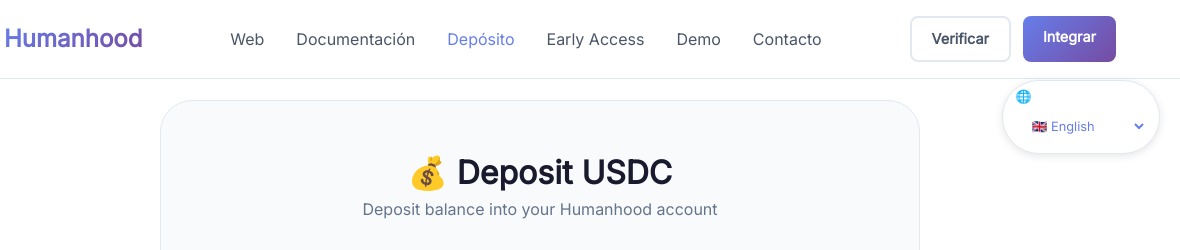
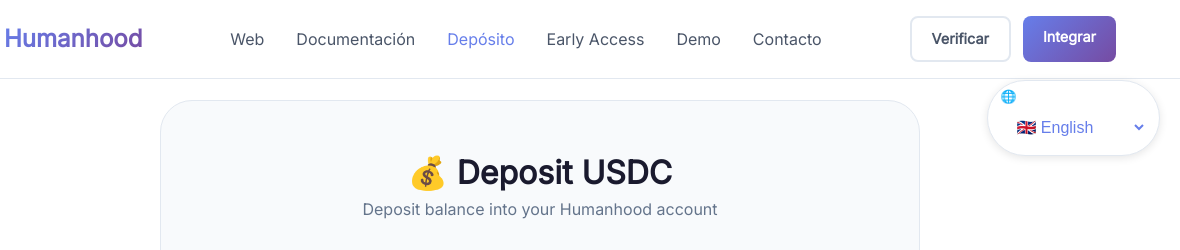
Before and after one commit to sokardark-bot/humanhood-v2, a website: page frontend/deposit.html in a window 1280 px wide. Shown: the top 250 px of the page, 100-1280 px from the left. Drawn offline with Linux system fonts and the light colour scheme.

Commit message:
fix: deposit.html con exactamente el mismo CSS que early-access.html

```diff
--- a/frontend/deposit.html
+++ b/frontend/deposit.html
@@ -33,30 +33,8 @@
         .mobile-menu-cta { display: flex; flex-direction: column; gap: 12px; margin-top: 20px; }
         .mobile-menu-cta .btn { text-align: center; }
 
-        /* LANGUAGE SELECTOR - FORZADO */
-        .language-selector {
-            position: fixed !important;
-            top: 80px !important;
-            right: 20px !important;
-            z-index: 9999 !important;
-            background: white !important;
-            border-radius: 50px !important;
-            padding: 6px 12px !important;
-            box-shadow: 0 2px 8px rgba(0,0,0,0.1) !important;
-            font-size: 0.8rem !important;
-            font-family: 'Inter', sans-serif !important;
-            border: 1px solid #e2e8f0 !important;
-        }
-        .language-selector select {
-            background: transparent !important;
-            border: none !important;
-            color: #667eea !important;
-            font-weight: 500 !important;
-            cursor: pointer !important;
-            outline: none !important;
-            font-family: 'Inter', sans-serif !important;
-            font-size: 0.8rem !important;
-        }
+        .language-selector { position: fixed; top: 80px; right: 20px; z-index: 1001; background: white; border-radius: 50px; padding: 6px 12px; box-shadow: 0 2px 8px rgba(0,0,0,0.1); font-size: 0.8rem; border: 1px solid #e2e8f0; }
+        .language-selector select { background: transparent; border: none; color: #667eea; font-weight: 500; cursor: pointer; outline: none; }
 
         .btn { display: inline-block; padding: 10px 20px; border-radius: 8px; text-decoration: none; font-weight: 600; transition: all 0.3s; cursor: pointer; border: none; font-size: 0.9rem; }
         .btn-primary { background: linear-gradient(135deg, #667eea 0%, #764ba2 100%); color: white; }
@@ -193,13 +171,12 @@
             .deposit-card { padding: 32px 24px; }
             .nav-links, .nav-cta { display: none; }
             .hamburger { display: flex; }
-            .language-selector { top: 70px !important; right: 10px !important; }
+            .language-selector { top: 70px; right: 10px; }
         }
     </style>
 </head>
 <body>
 
-<!-- LANGUAGE SELECTOR -->
 <div class="language-selector">
     <span>🌐</span>
     <select id="languageSelect">
@@ -208,7 +185,6 @@
     </select>
 </div>
 
-<!-- NAVBAR -->
 <nav class="navbar">
     <div class="container">
         <div class="nav-logo" onclick="location.href='index.html'">
@@ -240,7 +216,6 @@
     </div>
 </nav>
 
-<!-- MENÚ MÓVIL -->
 <div class="mobile-menu" id="mobileMenu">
     <div class="mobile-menu-header">
         <span class="logo-text">Humanhood</span>
@@ -260,7 +235,6 @@
     </div>
 </div>
 
-<!-- CONTENIDO PRINCIPAL -->
 <div class="container">
     <div class="deposit-card">
         <h1 class="i18n-depositTitle" style="text-align: center;">💰 Depositar USDC</h1>
@@ -290,7 +264,6 @@
     </div>
 </div>
 
-<!-- FOOTER -->
 <footer class="footer">
     <div class="container">
         <div class="footer-content">
@@ -353,7 +326,6 @@
         });
     }
 
-    // Detectar idioma inicial
     const savedLangDeposit = localStorage.getItem('humanhood_lang_early') || (navigator.language.startsWith('es') ? 'es' : 'en');
     if (langSelect) langSelect.value = savedLangDeposit;
     applyDepositLanguage(savedLangDeposit);
```
